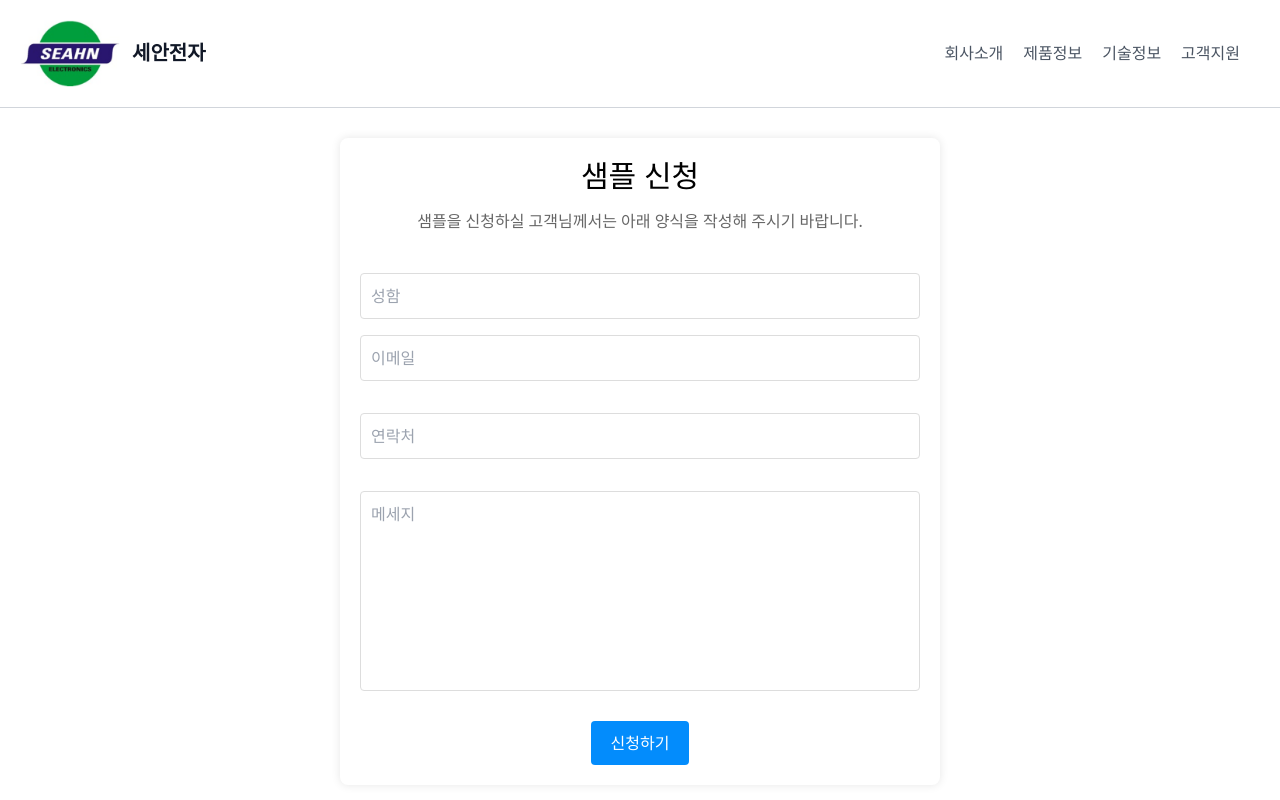
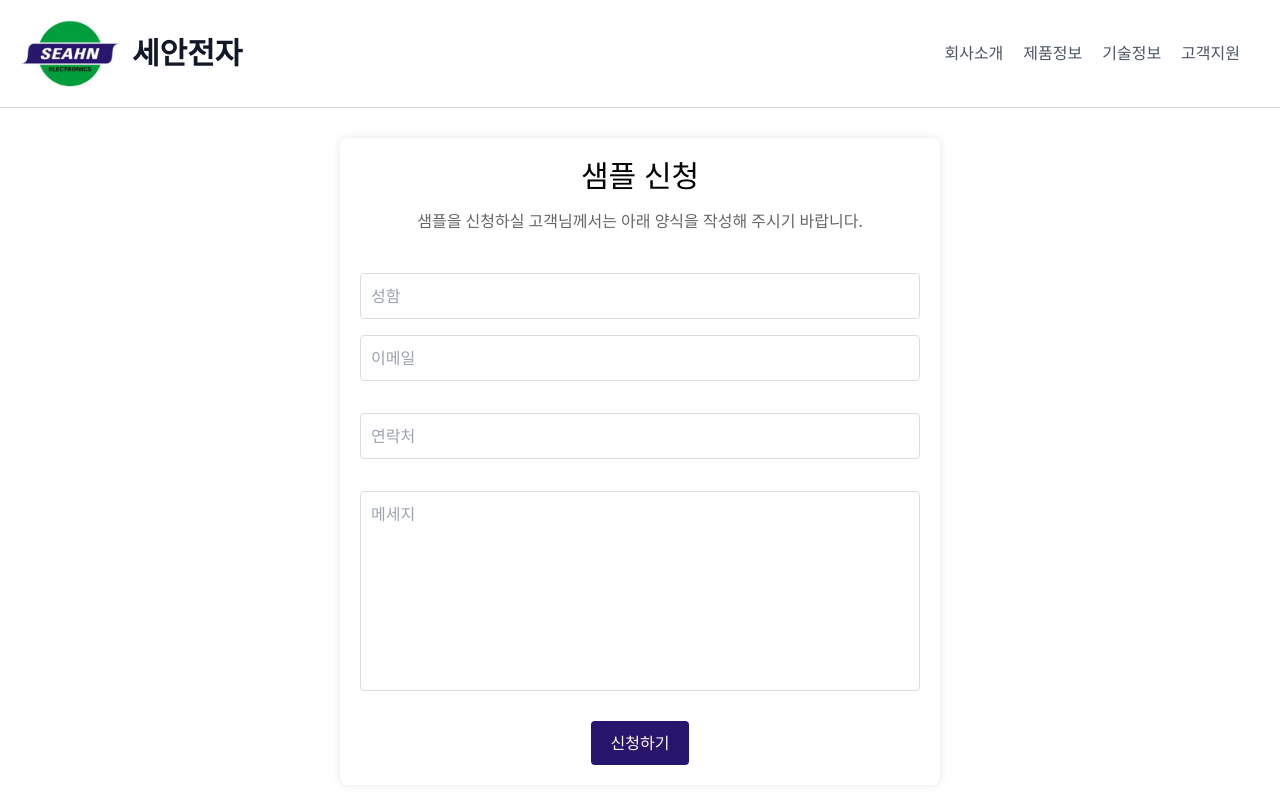
Before and after one commit to evenoahchoi/seahn, a Next.js app: page /support/samp in a window 1280 px wide. Shown: the top 800 px of the page. Built offline with nearby package versions, Linux system fonts and the light colour scheme.

Commit message:
신청버튼 색상 변경

```diff
--- a/app/globals.css
+++ b/app/globals.css
@@ -86,7 +86,7 @@
 
 .submit-button {
   padding: 10px 20px;
-  background: #038cfc;
+  background: #27166d;
   color: #fff;
   border: none;
   border-radius: 4px;
--- a/app/header.js
+++ b/app/header.js
@@ -16,7 +16,7 @@ export default function Header() {
                 height={100}
                 priority={true}
               />
-              <span className="ml-3 text-xl font-bold">세안전자</span>
+              <span className="ml-3 text-3xl font-bold">세안전자</span>
             </Link>
             <nav className="md:ml-auto flex flex-wrap items-center text-base justify-center">
               {/* 회사소개 드롭다운 메뉴 */}
```
